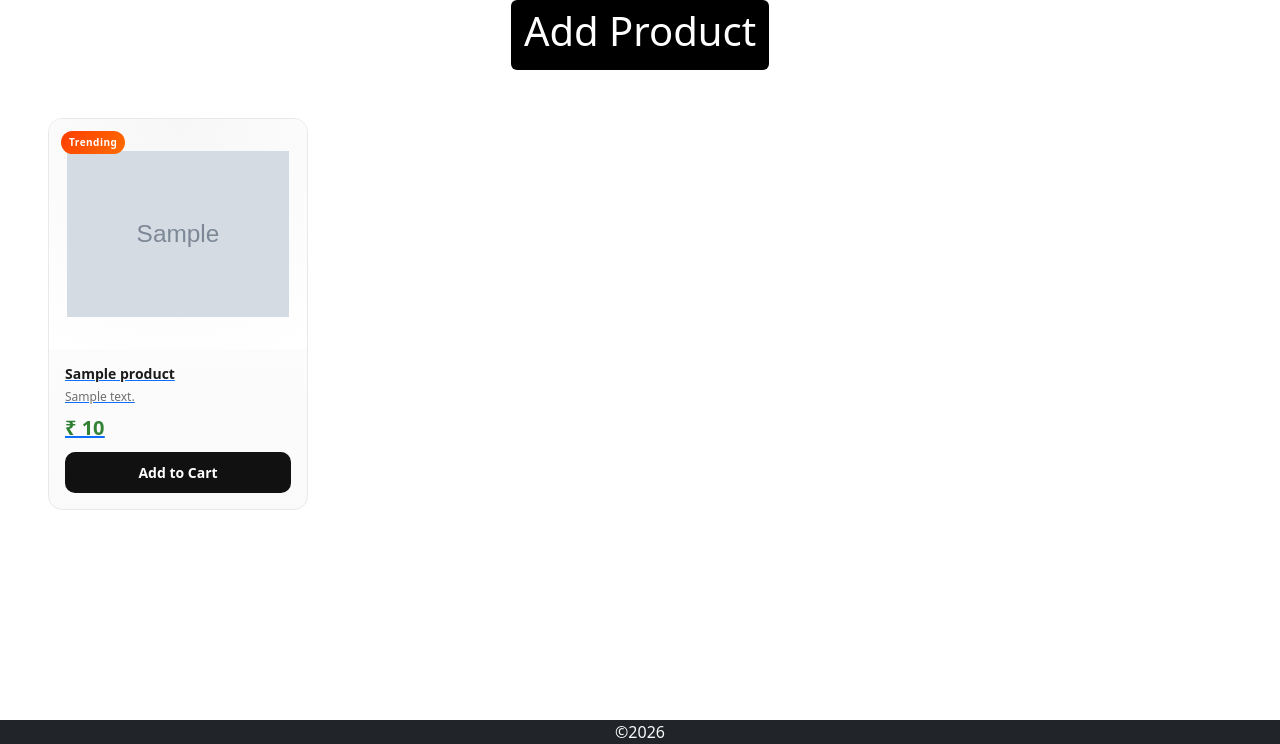
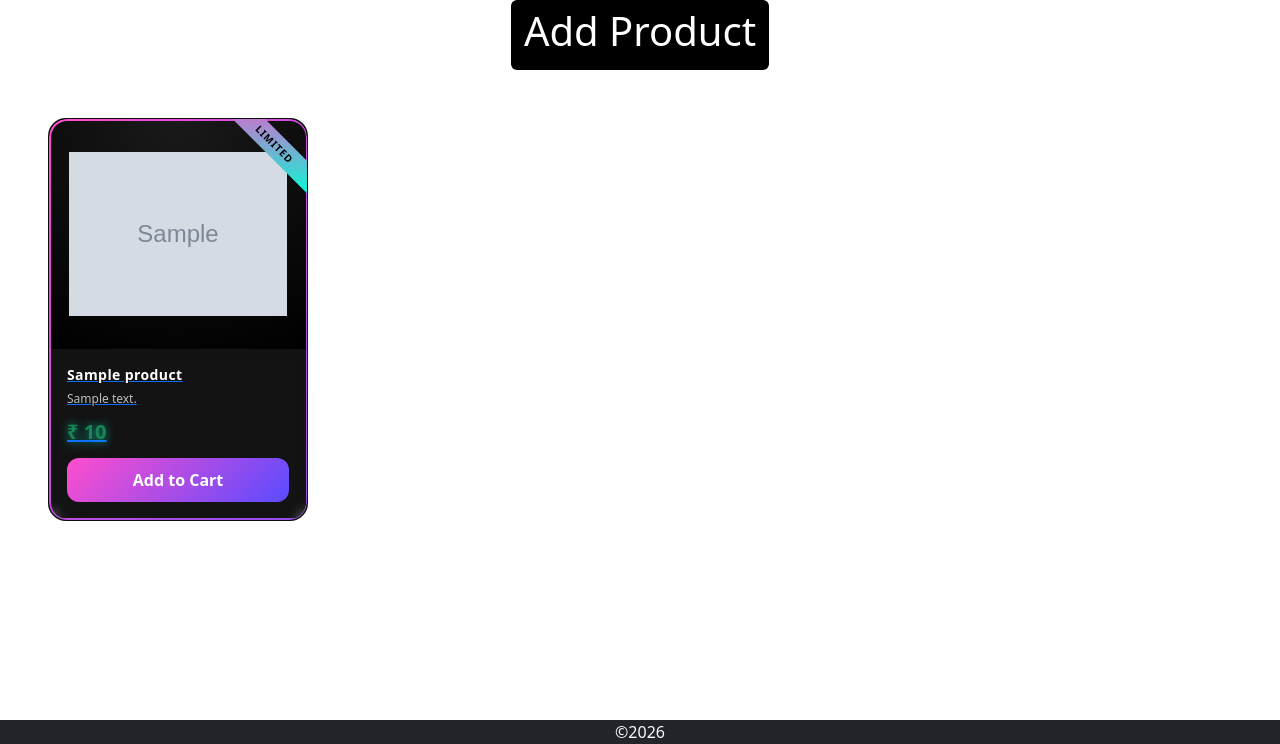
Before and after one commit to Harish6578/Django-E-shop, a Django app: page /products/ in a window 1280 px wide. Shown: the part 56-800 px from the top of the page. Run offline with Django 5.2, Linux system fonts and the light colour scheme; tables that the repository leaves empty hold one stand-in row (values such as "Sample post"); grey boxes marked "Sample" are stand-in pictures.

Commit message:
Upadate files

```diff
--- a/Eshop/static/css/style.css
+++ b/Eshop/static/css/style.css
@@ -37,46 +37,77 @@ main {
         justify-content: space-between;
         z-index: 10;
     }
-/* Card base */
+/* Root card */
 .card {
     position: relative;
-    background: linear-gradient(180deg, #ffffff, #fafafa);
-    border-radius: 14px;
+    background: #0f0f0f;
+    border-radius: 18px;
     overflow: hidden;
-    border: 1px solid #e9e9e9;
-    transition: all 0.35s ease;
+    isolation: isolate;
+    transition: transform 0.45s cubic-bezier(.21,1,.21,1);
 }
 
-/* Lift + glow */
-.card:hover {
-    transform: translateY(-6px);
-    box-shadow: 0 18px 40px rgba(0, 0, 0, 0.15);
+/* Animated gradient border */
+.card::before {
+    content: "";
+    position: absolute;
+    inset: 0;
+    padding: 1.5px;
+    border-radius: 18px;
+    background: linear-gradient(
+        130deg,
+        #ff4ecd,
+        #5a4bff,
+        #00ffd5
+    );
+    background-size: 300% 300%;
+    animation: borderFlow 6s linear infinite;
+    -webkit-mask:
+        linear-gradient(#000 0 0) content-box,
+        linear-gradient(#000 0 0);
+    -webkit-mask-composite: xor;
+    mask-composite: exclude;
+    z-index: 1;
 }
 
-/* Image wrapper feel */
+@keyframes borderFlow {
+    0% { background-position: 0% 50%; }
+    50% { background-position: 100% 50%; }
+    100% { background-position: 0% 50%; }
+}
+
+/* Lift + magnetic feel */
+.card:hover {
+    transform: translateY(-10px) scale(1.03);
+}
+
+/* Image */
 .card-img-top {
     height: 230px;
     object-fit: contain;
-    padding: 18px;
-    background: radial-gradient(circle at top, #f7f7f7, #ffffff);
-    transition: transform 0.35s ease;
+    padding: 20px;
+    background: radial-gradient(circle at top, #1a1a1a, #000);
+    transition: transform 0.5s ease;
 }
 
 .card:hover .card-img-top {
-    transform: scale(1.08);
+    transform: scale(1.12) rotate(-1deg);
 }
 
 /* Body */
 .card-body {
-    padding: 16px;
+    position: relative;
+    padding: 18px;
+    background: rgba(255, 255, 255, 0.02);
+    backdrop-filter: blur(6px);
 }
 
 /* Title */
 .card-title {
     font-size: 14px;
     font-weight: 700;
-    color: #1c1c1c;
-    line-height: 1.3;
+    color: #ffffff;
+    letter-spacing: 0.4px;
     margin-bottom: 6px;
     display: -webkit-box;
     -webkit-line-clamp: 2;
@@ -87,81 +118,73 @@ main {
 /* Description */
 .card-text {
     font-size: 12px;
-    color: #6f6f6f;
-    margin-bottom: 10px;
-    line-height: 1.4;
+    color: #bdbdbd;
+    line-height: 1.5;
+    margin-bottom: 12px;
     display: -webkit-box;
     -webkit-line-clamp: 2;
     -webkit-box-orient: vertical;
     overflow: hidden;
 }
 
-/* Price style */
+/* Price – neon glow */
 .amount {
     font-size: 20px;
-    font-weight: 800;
-    background: linear-gradient(135deg, #2e7d32, #43a047);
-    -webkit-background-clip: text;
-    -webkit-text-fill-color: transparent;
-    margin-bottom: 12px;
+    font-weight: 900;
+    color: #00ffd5;
+    text-shadow: 0 0 10px rgba(0, 255, 213, 0.6);
+    margin-bottom: 14px;
 }
 
 /* CTA button */
 .card .btn-primary {
     position: relative;
+    width: 100%;
+    padding: 10px 0;
+    background: linear-gradient(135deg, #ff4ecd, #5a4bff);
+    border: none;
+    border-radius: 12px;
+    font-weight: 700;
+    color: #fff;
     overflow: hidden;
-    width: 100%;
-    background: #111;
-    border: none;
-    border-radius: 10px;
-    padding: 10px 0;
-    font-size: 14px;
-    font-weight: 600;
-    color: #fff;
-    transition: all 0.35s ease;
+    transition: all 0.4s ease;
 }
 
-/* Button shine effect */
-.card .btn-primary::before {
+/* Liquid hover wave */
+.card .btn-primary::after {
     content: "";
     position: absolute;
-    top: 0;
-    left: -100%;
-    width: 100%;
-    height: 100%;
-    background: linear-gradient(
-        120deg,
-        transparent,
-        rgba(255, 255, 255, 0.4),
-        transparent
-    );
-    transition: left 0.5s ease;
+    inset: 0;
+    background: radial-gradient(circle, rgba(255,255,255,0.35), transparent 70%);
+    opacity: 0;
+    transition: opacity 0.4s ease;
 }
 
-.card:hover .btn-primary::before {
-    left: 100%;
+.card .btn-primary:hover::after {
+    opacity: 1;
 }
 
 .card .btn-primary:hover {
-    background: #000;
+    box-shadow: 0 0 25px rgba(90, 75, 255, 0.7);
 }
 
-/* Floating badge */
+/* Floating futuristic tag */
 .card::after {
-    content: "Trending";
+    content: "LIMITED";
     position: absolute;
-    top: 12px;
-    left: 12px;
-    background: linear-gradient(135deg, #ff3d00, #ff6d00);
-    color: #fff;
+    top: 14px;
+    right: -32px;
+    transform: rotate(45deg);
+    background: linear-gradient(135deg, #ff4ecd, #00ffd5);
+    color: #000;
     font-size: 10px;
-    font-weight: 700;
-    padding: 4px 8px;
-    border-radius: 12px;
-    letter-spacing: 0.5px;
+    font-weight: 900;
+    padding: 4px 40px;
+    letter-spacing: 1px;
+    z-index: 2;
 }
 
-/* Mobile tweak */
+/* Mobile */
 @media (max-width: 576px) {
     .card-img-top {
         height: 190px;
```
